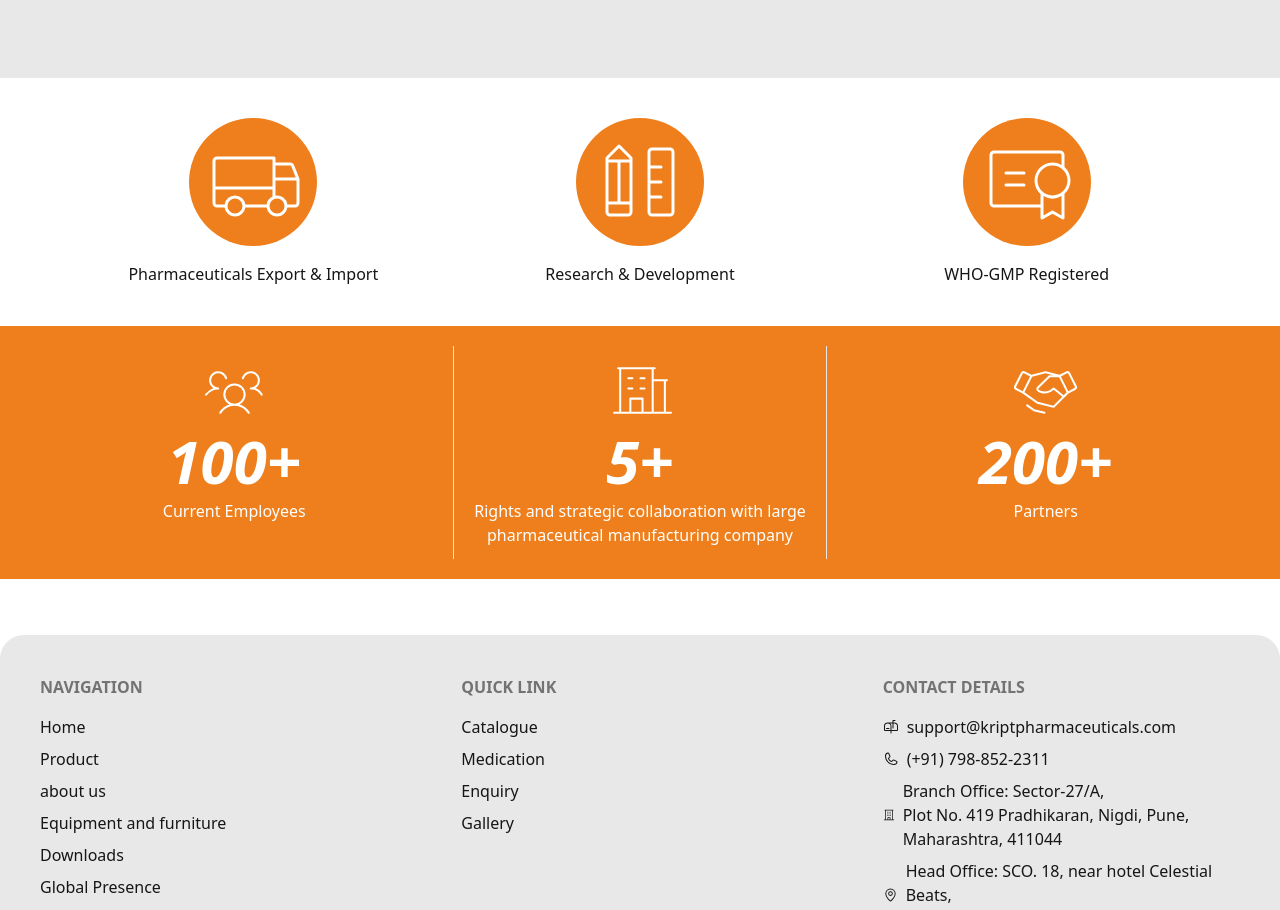
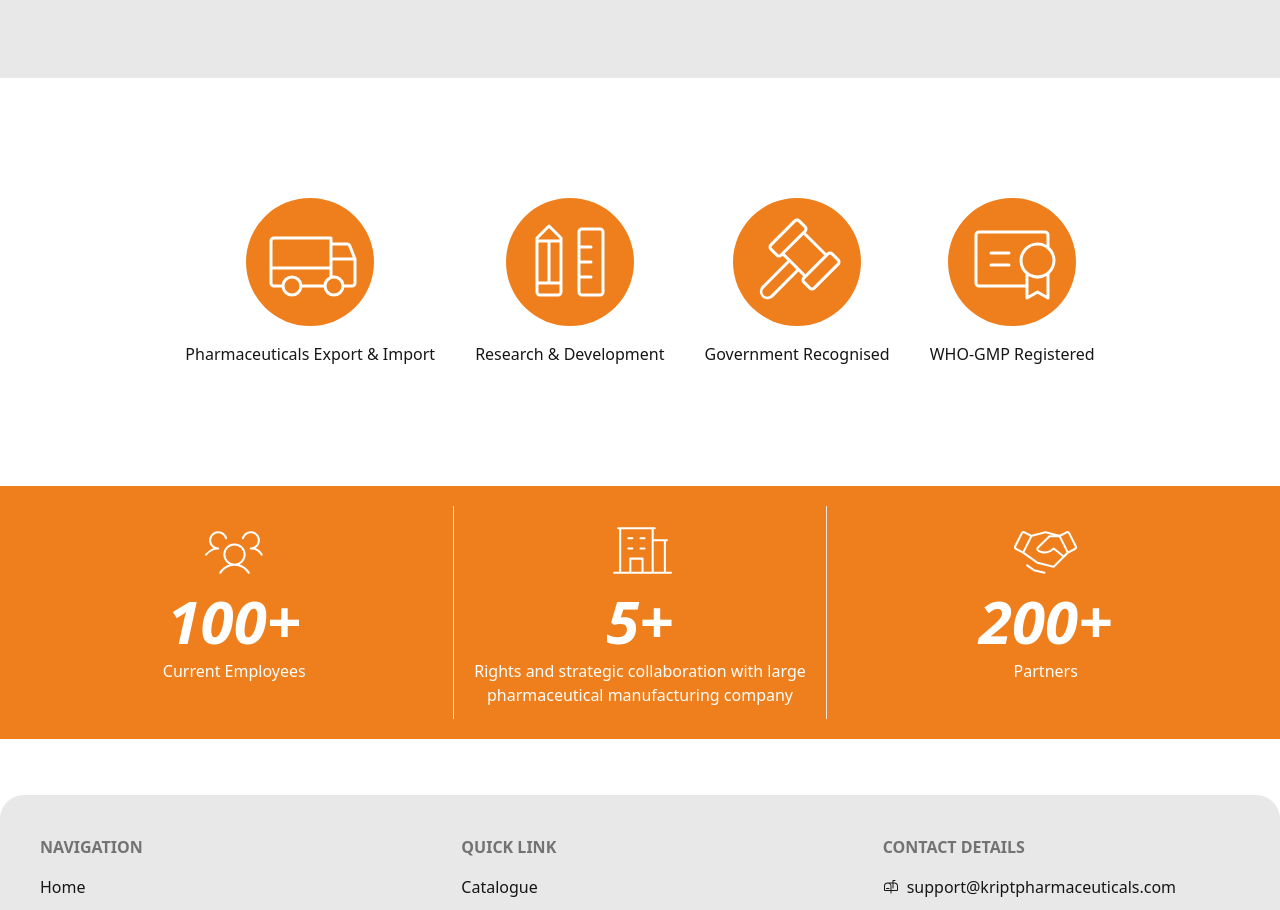
Before and after one commit to decipher-cs/kriptpharma, a React (Vite) app: page /home in a window 1280 px wide. Shown: the part 4147-5057 px from the top of the page. Built offline with nearby package versions, Linux system fonts and the light colour scheme.

Commit message:
Update Specialties.tsx: new item added to list

```diff
--- a/src/view/home/Specialties.tsx
+++ b/src/view/home/Specialties.tsx
@@ -1,11 +1,12 @@
-import { PiCertificateThin, PiPencilRulerThin, PiTruckThin } from 'react-icons/pi'
+import { PiCertificateThin, PiGavelThin, PiPencilRulerThin, PiTruckThin } from 'react-icons/pi'
 
 export const Specialties = () => {
     return (
-        <div className="grid gap-10 lg:grid-cols-3">
+        <div className="flex flex-col justify-center gap-10 py-20 md:flex-row">
             {[
                 { icon: <PiTruckThin size={'100%'} />, title: 'Pharmaceuticals Export & Import' },
                 { icon: <PiPencilRulerThin size={'100%'} />, title: 'Research & Development' },
+                { icon: <PiGavelThin size={'100%'} />, title: 'Government Recognised' },
                 {
                     icon: <PiCertificateThin size={'100%'} />,
                     title: 'WHO-GMP Registered',
@@ -15,7 +16,7 @@ export const Specialties = () => {
                     <span className="flex aspect-square max-w-32 place-content-center place-items-center rounded-full bg-primary p-4 text-primary-content">
                         {item.icon}
                     </span>
-                    <h6> {item.title} </h6>
+                    <h6 className="text-center"> {item.title} </h6>
                 </div>
             ))}
         </div>
```
